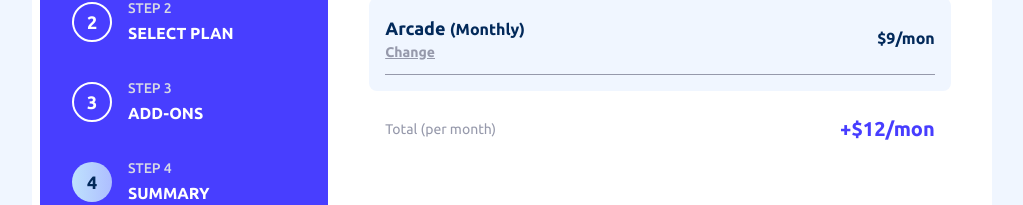
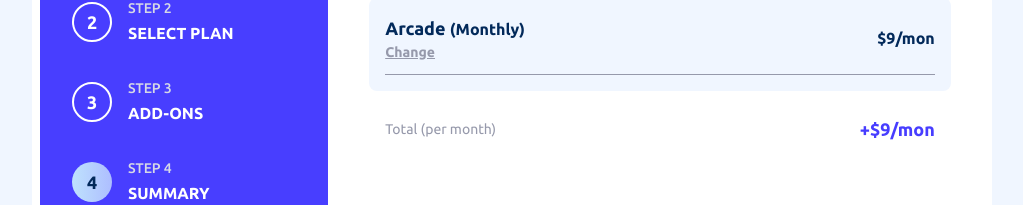
Before and after one commit to KarineBrandelli/multi-step-form, a React (Vite) app: page /#/Step4 in a window 1280 px wide. Shown: the part 230-435 px from the top of the page, without its empty margins (128-1151 px from the left). Built offline with nearby package versions, Linux system fonts and the light colour scheme.

Commit message:
build: calculate plans total dynamically

```diff
--- a/src/components/Steps/Step4.jsx
+++ b/src/components/Steps/Step4.jsx
@@ -60,9 +60,13 @@ export const Step4 = () => {
         </div>
 
         <div className="w-full flex items-center justify-between px-4">
-          <span className="text-gray-cool text-sm">Total (per month)</span>
-          <span className="font-bold text-blue-purplish lg:text-xl">
-            +$12/mon
+          <span className="text-gray-cool text-sm">
+            Total (per {period === "monthly" ? "month" : "year"})
+          </span>
+          <span className="font-bold text-blue-purplish lg:text-lg">
+            +$
+            {CalcPlansTotal()}
+            {period === "monthly" ? `/mon` : `/yr`}
           </span>
         </div>
       </div>
```
